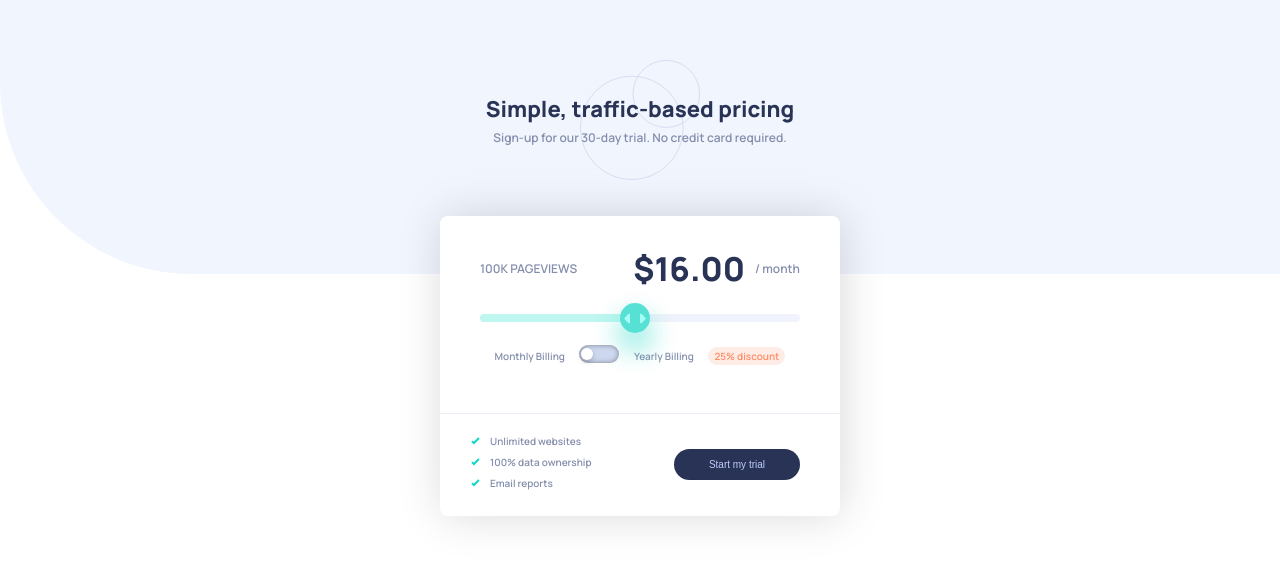
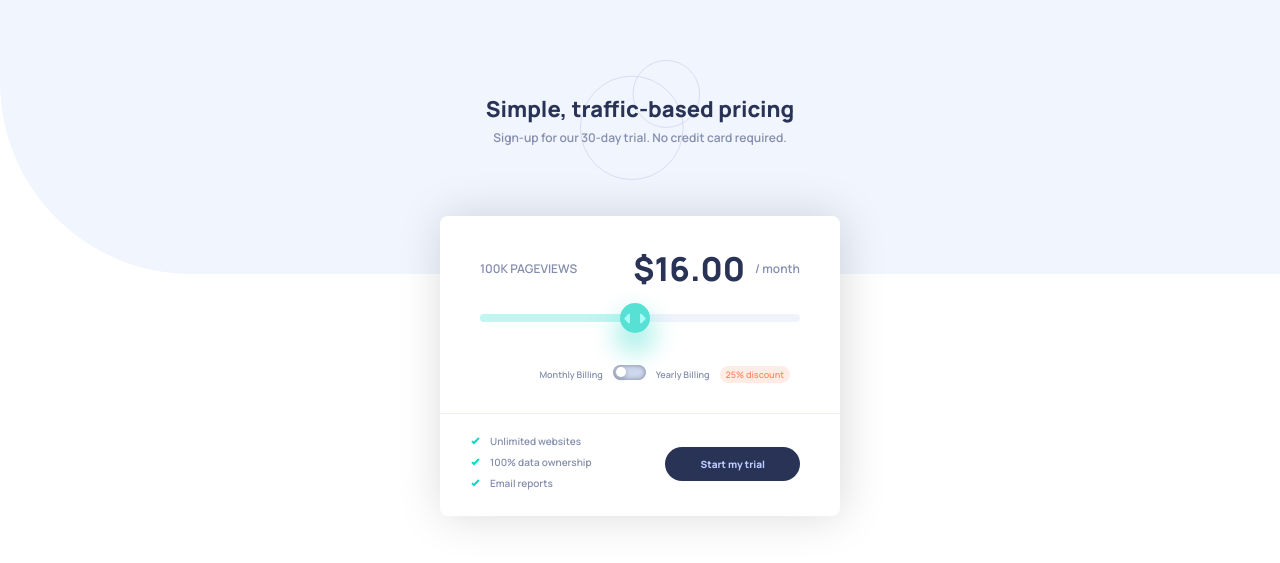
Before and after one commit to Barna-Molnar/imteractive-pricing-component-react, a React (Create React App) app: page / in a window 1280 px wide. Shown: the part 175-738 px from the top of the page. Built offline with nearby package versions, Linux system fonts and the light colour scheme.

Commit message:
some Css

```diff
--- a/src/components/Footer.jsx
+++ b/src/components/Footer.jsx
@@ -19,6 +19,8 @@ const FooterStyles = styled.div`
   }
   .cta {
     padding: 1rem 3.5rem;
+    font-weight: 800;
+    font-family: 'Manrope';
     font-size: 10px;
     align-self: center;
     outline: none;
@@ -26,6 +28,10 @@ const FooterStyles = styled.div`
     border-radius: 17px;
     background-color: var(--dark-blue);
     color: var(--pale-blue-text);
+    transition: all 0.15s;
+  }
+  .cta:hover {
+    color: var(--white);
   }
 `;
 
@@ -37,7 +43,9 @@ export default function Footer({ checkImg }) {
         <li>100% data ownership</li>
         <li>Email reports</li>
       </ul>
-      <button className="cta">Start my trial</button>
+      <button className="cta">
+        <span> Start my trial</span>
+      </button>
     </FooterStyles>
   );
 }
--- a/src/components/PricingComponent.jsx
+++ b/src/components/PricingComponent.jsx
@@ -45,14 +45,18 @@ const PricingComponentStyles = styled.div`
     .payment {
       display: flex;
       align-items: center;
-      justify-content: space-evenly;
+      justify-content: flex-end;
       color: var(--grayish-blue-text);
+      margin-top: 2rem;
+      font-size: 9px;
 
       &--discount {
         padding: 2px 6px;
         border-radius: 10px;
         color: var(--discount-text);
         background-color: var(--discount-background);
+        margin-right: 1rem;
+        margin-left: 1rem;
       }
     }
   }
--- a/src/components/Slider.jsx
+++ b/src/components/Slider.jsx
@@ -44,6 +44,10 @@ const SliderStyles = styled.div`
       box-shadow: 0 15px 25px 5px hsla(174, 86%, 45%, 0.5);
       z-index: 0;
     }
+    .slider::-webkit-slider-thumb:hover {
+      background-color: red;
+      background-color: var(--dark-cyan-slider-hover);
+    }
   }
 `;
 
--- a/src/components/ToggleButton.jsx
+++ b/src/components/ToggleButton.jsx
@@ -4,14 +4,15 @@ import styled from 'styled-components';
 const ToggleButtonStyles = styled.div`
   input[type='checkbox'] {
     position: relative;
-    width: 4rem;
-    height: 1.8rem;
+    width: 3.3rem;
+    height: 1.5rem;
     -webkit-appearance: none;
     background: var(--toggle-background);
     outline: none;
     transition: 0.5s;
     border-radius: 10px;
     box-shadow: inset 0 0 5px rgba(0, 0, 0, 0.4);
+    margin: 0 1rem 0 1rem;
   }
   input:checked[type='checkbox'] {
     background: var(--soft-cyan);
@@ -21,17 +22,17 @@ const ToggleButtonStyles = styled.div`
   input[type='checkbox']:before {
     content: '';
     position: absolute;
-    left: 2px;
-    top: 3px;
-    width: 12px;
-    height: 12px;
+    left: 3px;
+    top: 2px;
+    width: 10px;
+    height: 10px;
     border-radius: 50%;
     background: #fff;
     box-shadow: 0 2px 5px rgba(0, 0, 0, 0.2);
     transition: 0.5s;
   }
   input:checked[type='checkbox']:before {
-    left: 2.6rem;
+    left: 2rem;
   }
 `;
 
--- a/src/style/GlobalStyle.js
+++ b/src/style/GlobalStyle.js
@@ -11,6 +11,7 @@ const GlobalStyles = createGlobalStyle`
     --soft-cyan:hsl(174, 77%, 80%);
     --soft-cyan:hsl(174, 77%, 80%);
     --dark-cyan-slider: hsl(174, 86%, 45%);
+    --dark-cyan-slider-hover: hsl(169, 75%, 45%);
     --discount-background: hsl(14, 92%, 95%);
     --discount-text: hsl(15, 100%, 70%);
     --pale-blue-text: hsl(226, 100%, 87%);
@@ -22,6 +23,7 @@ const GlobalStyles = createGlobalStyle`
     --toggle-background: hsl(223, 50%, 87%);
     --grayish-blue-text: hsl(225, 20%, 60%);
     --dark-blue: hsl(227, 35%, 25%);
+    --white: #fff
 
 
 
```
